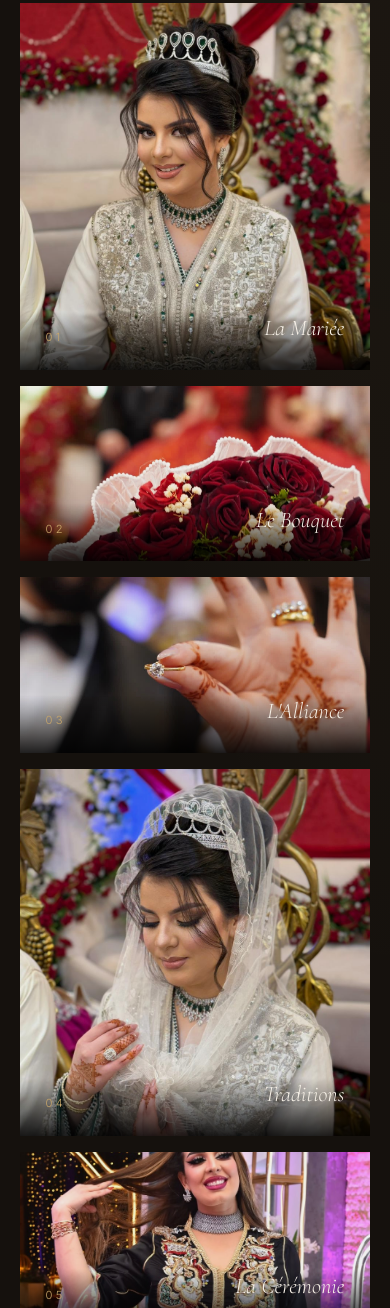
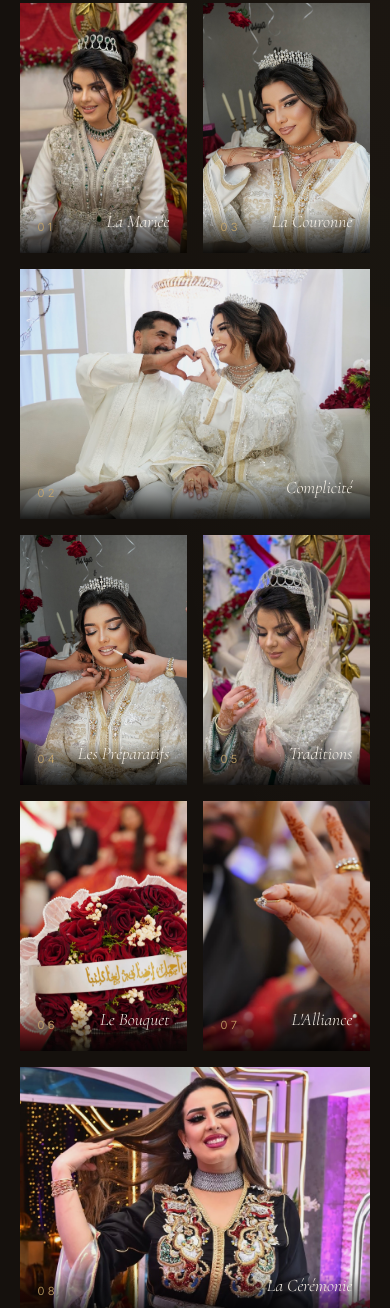
Before and after one commit to tevzadze500/liika-site, a plain HTML site: page index.html in a window 390 px wide. Shown: the part 2135-3443 px from the top of the page. Drawn offline with nearby package versions, Linux system fonts and the light colour scheme.

Commit message:
portfolio: 3 nouvelles photos (couple, couronne, preparatifs) + grille 8 images sans trous
Co-Authored-By: Claude Opus 5.5 <noreply@anthropic.com>

```diff
--- a/index.html
+++ b/index.html
@@ -43,7 +43,7 @@
     <!-- Preload hero -->
     <link rel="preload" as="image" href="assets/logo-trans.png" fetchpriority="high">
 
-    <link rel="stylesheet" href="styles.css?v=2">
+    <link rel="stylesheet" href="styles.css?v=3">
 
     <!-- JSON-LD structured data -->
     <script type="application/ld+json">
@@ -233,7 +233,7 @@
                     <span data-i18n="port_title_l1">Une sélection</span>
                     <em data-i18n="port_title_l2">de moments</em>
                 </h2>
-                <p class="section-lede" data-i18n="port_lede">Cinq fragments choisis parmi nos collections récentes. Chaque image porte une histoire, une lumière, un silence.</p>
+                <p class="section-lede" data-i18n="port_lede">Huit fragments choisis parmi nos collections récentes. Chaque image porte une histoire, une lumière, un silence.</p>
             </div>
 
             <div class="gallery">
@@ -245,10 +245,42 @@
                     </figcaption>
                 </figure>
 
-                <figure class="g-item g-item--wide reveal" data-cap-i18n="port_cap2">
+                <figure class="g-item g-item--feature reveal" data-cap-i18n="port_cap6">
+                    <img src="assets/images/couple-heart.jpg" alt="Les mariés en caftan blanc formant un cœur avec leurs mains" loading="lazy">
+                    <figcaption>
+                        <span class="num">02</span>
+                        <span class="cap" data-i18n="port_cap6">Complicité</span>
+                    </figcaption>
+                </figure>
+
+                <figure class="g-item g-item--portrait reveal" data-cap-i18n="port_cap7">
+                    <img src="assets/images/bride-crown.jpg" alt="La mariée en caftan blanc et or, diadème de cristal et mains ornées de henné" loading="lazy">
+                    <figcaption>
+                        <span class="num">03</span>
+                        <span class="cap" data-i18n="port_cap7">La Couronne</span>
+                    </figcaption>
+                </figure>
+
+                <figure class="g-item g-item--portrait reveal" data-cap-i18n="port_cap8">
+                    <img src="assets/images/bride-prep.jpg" alt="Les dernières retouches de la mariée avant la cérémonie" loading="lazy">
+                    <figcaption>
+                        <span class="num">04</span>
+                        <span class="cap" data-i18n="port_cap8">Les Préparatifs</span>
+                    </figcaption>
+                </figure>
+
+                <figure class="g-item g-item--portrait reveal" data-cap-i18n="port_cap4">
+                    <img src="assets/images/bride-veil.jpg" alt="Mariée voilée aux mains ornées de henné" loading="lazy">
+                    <figcaption>
+                        <span class="num">05</span>
+                        <span class="cap" data-i18n="port_cap4">Traditions</span>
+                    </figcaption>
+                </figure>
+
+                <figure class="g-item g-item--square reveal" data-cap-i18n="port_cap2">
                     <img src="assets/images/IMG_7256.PNG" alt="Le bouquet" loading="lazy">
                     <figcaption>
-                        <span class="num">02</span>
+                        <span class="num">06</span>
                         <span class="cap" data-i18n="port_cap2">Le Bouquet</span>
                     </figcaption>
                 </figure>
@@ -256,23 +288,15 @@
                 <figure class="g-item g-item--square reveal" data-cap-i18n="port_cap3">
                     <img src="assets/images/IMG_7257.PNG" alt="L'alliance" loading="lazy">
                     <figcaption>
-                        <span class="num">03</span>
+                        <span class="num">07</span>
                         <span class="cap" data-i18n="port_cap3">L'Alliance</span>
                     </figcaption>
                 </figure>
 
-                <figure class="g-item g-item--portrait reveal" data-cap-i18n="port_cap4">
-                    <img src="assets/images/bride-veil.jpg" alt="Mariée voilée aux mains ornées de henné" loading="lazy">
-                    <figcaption>
-                        <span class="num">04</span>
-                        <span class="cap" data-i18n="port_cap4">Traditions</span>
-                    </figcaption>
-                </figure>
-
-                <figure class="g-item g-item--landscape reveal" data-cap-i18n="port_cap5">
+                <figure class="g-item g-item--square reveal" data-cap-i18n="port_cap5">
                     <img src="assets/images/real_4.jpg" alt="Cérémonie" loading="lazy">
                     <figcaption>
-                        <span class="num">05</span>
+                        <span class="num">08</span>
                         <span class="cap" data-i18n="port_cap5">La Cérémonie</span>
                     </figcaption>
                 </figure>
@@ -639,6 +663,6 @@
         </div>
     </footer>
 
-    <script src="script.js?v=2"></script>
+    <script src="script.js?v=3"></script>
 </body>
 </html>
--- a/script.js
+++ b/script.js
@@ -50,13 +50,15 @@ const translations = {
         port_kicker: "— Portfolio —",
         port_title_l1: "Une sélection",
         port_title_l2: "de moments",
-        port_lede: "Cinq fragments choisis parmi nos collections récentes. Chaque image porte une histoire, une lumière, un silence.",
+        port_lede: "Huit fragments choisis parmi nos collections récentes. Chaque image porte une histoire, une lumière, un silence.",
         port_cap1: "La Mariée",
         port_cap2: "Le Bouquet",
         port_cap3: "L'Alliance",
         port_cap4: "Traditions",
         port_cap5: "La Cérémonie",
-        port_cap6: "L'Intime",
+        port_cap6: "Complicité",
+        port_cap7: "La Couronne",
+        port_cap8: "Les Préparatifs",
 
         quote_text: "La photographie n'est pas un souvenir — c'est une promesse faite au temps.",
 
@@ -198,13 +200,15 @@ const translations = {
         port_kicker: "— أعمالنا —",
         port_title_l1: "مُختارات",
         port_title_l2: "من اللحظات",
-        port_lede: "خمس لقطاتٍ مختارة من أحدث مجموعاتنا. كلُّ صورةٍ تحمل قصةً وضوءاً وصمتاً.",
+        port_lede: "ثماني لقطاتٍ مختارة من أحدث مجموعاتنا. كلُّ صورةٍ تحمل قصةً وضوءاً وصمتاً.",
         port_cap1: "العروس",
         port_cap2: "الباقة",
         port_cap3: "الخاتم",
         port_cap4: "التقاليد",
         port_cap5: "الحفل",
-        port_cap6: "الحميمية",
+        port_cap6: "الانسجام",
+        port_cap7: "التاج",
+        port_cap8: "التحضيرات",
 
         quote_text: "التصوير ليس ذكرى — بل وعدٌ نقطعه للزمن.",
 
--- a/styles.css
+++ b/styles.css
@@ -825,6 +825,7 @@ input, textarea, select, button { font: inherit; color: inherit; }
 .g-item--portrait  { grid-column: span 2; grid-row: span 3; }
 .g-item--landscape { grid-column: span 4; grid-row: span 2; }
 .g-item--medium    { grid-column: span 2; grid-row: span 2; }
+.g-item--feature   { grid-column: span 4; grid-row: span 3; }
 
 /* ========== QUOTE ========== */
 .quote {
@@ -1508,16 +1509,7 @@ a.studio-value:hover { color: var(--accent); }
 @media (max-width: 1100px) {
     .nav-side { gap: 1.6rem; font-size: 0.7rem; }
     .nav-side a:nth-child(n+3) { display: none; }
-    .gallery {
-        grid-template-columns: repeat(4, 1fr);
-        grid-auto-rows: 22vw;
-    }
-    .g-item--tall      { grid-column: span 2; grid-row: span 2; }
-    .g-item--wide      { grid-column: span 4; grid-row: span 2; }
-    .g-item--square    { grid-column: span 2; grid-row: span 2; }
-    .g-item--portrait  { grid-column: span 2; grid-row: span 2; }
-    .g-item--landscape { grid-column: span 4; grid-row: span 2; }
-    .g-item--medium    { grid-column: span 2; grid-row: span 2; }
+    .gallery { grid-auto-rows: 16vw; }
 }
 
 @media (max-width: 860px) {
@@ -1545,13 +1537,18 @@ a.studio-value:hover { color: var(--accent); }
 
     .gallery {
         grid-template-columns: repeat(2, 1fr);
-        grid-auto-rows: 45vw;
+        grid-auto-rows: 30vw;
     }
-    .g-item--tall, .g-item--wide, .g-item--square,
-    .g-item--portrait, .g-item--landscape, .g-item--medium {
-        grid-column: span 2; grid-row: span 1;
+    .g-item--tall, .g-item--portrait, .g-item--square, .g-item--medium {
+        grid-column: span 1; grid-row: span 2;
     }
-    .g-item--tall, .g-item--portrait { grid-row: span 2; }
+    .g-item--wide, .g-item--landscape, .g-item--feature,
+    .g-item--square:last-child {
+        grid-column: span 2; grid-row: span 2;
+    }
+    .g-item--square:last-child img { object-position: 50% 18%; }
+    .g-item .cap { font-size: 1.1rem; }
+    .g-item figcaption { padding: 1rem 1.1rem; }
     .g-item figcaption { opacity: 1; transform: none; background: linear-gradient(to top, rgba(0,0,0,0.85), rgba(0,0,0,0) 70%); }
 
     .diptych, .about-grid, .studio-grid {
```
Also changed, not shown: assets/images/bride-crown.jpg (added), assets/images/bride-prep.jpg (added), assets/images/couple-heart.jpg (added).
